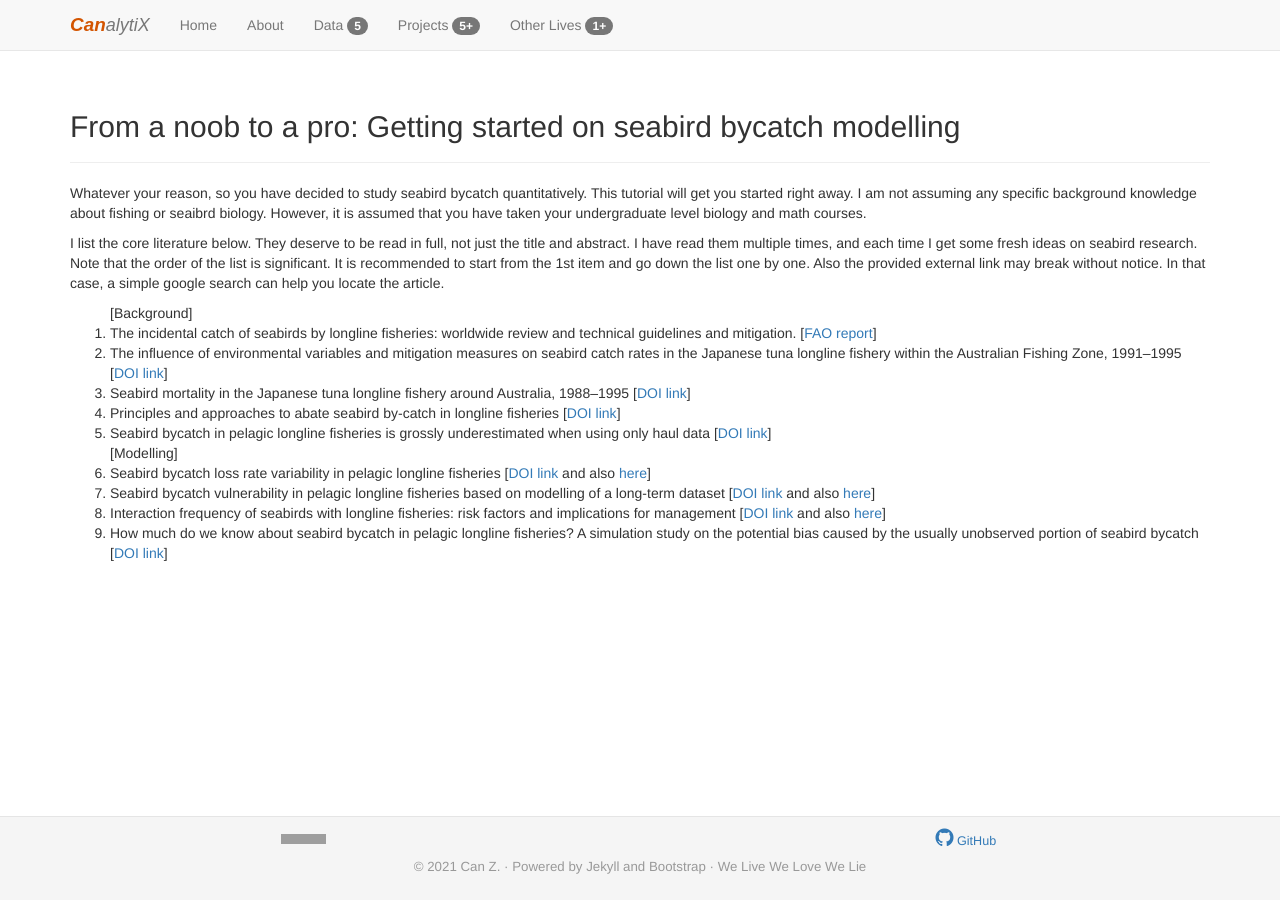
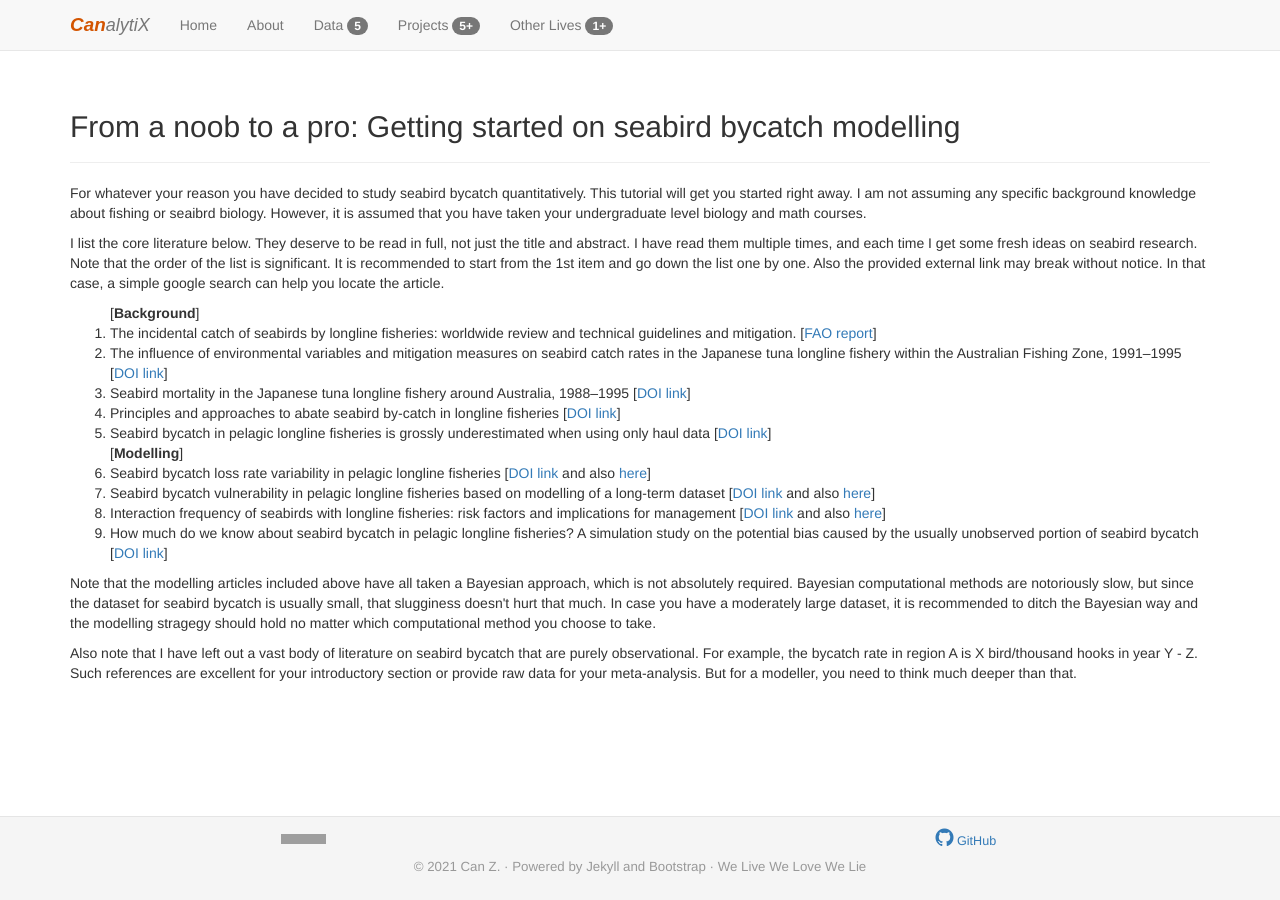
Before and after one commit to HVoltBb/HVoltBb.github.io, a Jekyll site: the page built from random/posts/getting_started.html, in a window 1280 px wide. Built offline with Jekyll 4.4.1, drawn with Linux system fonts in a browser that asks for light colours; comment, search, counter and statistics services are not loaded; grey boxes are pictures that could not be loaded.

Commit message:
Update getting_started.html

```diff
--- a/random/posts/getting_started.html
+++ b/random/posts/getting_started.html
@@ -13,13 +13,13 @@ description: Getting started on seabird bycatch modelling
 </h2>
 </div>
 <p>
-	Whatever your reason, so you have decided to study seabird bycatch quantitatively. This tutorial will get you started right away. I am not assuming any specific background knowledge about fishing or seaibrd biology. However, it is assumed that you have taken your undergraduate level biology and math courses.
+	For whatever your reason you have decided to study seabird bycatch quantitatively. This tutorial will get you started right away. I am not assuming any specific background knowledge about fishing or seaibrd biology. However, it is assumed that you have taken your undergraduate level biology and math courses.
 </p>
 <p>
 	I list the core literature below. They deserve to be read in full, not just the title and abstract. I have read them multiple times, and each time I get some fresh ideas on seabird research. Note that the order of the list is significant. It is recommended to start from the 1st item and go down the list one by one. Also the provided external link may break without notice. In that case, a simple google search can help you locate the article.
 </p>
 <ol>
-	<span>[Background]</span>
+	<span>[<b>Background</b>]</span>
 	<li>
 		The incidental catch of seabirds by longline fisheries: worldwide review and technical guidelines and mitigation. [<a href="http://www.fao.org/tempref/docrep/fao/005/w9817e/W9817e00.pdf">FAO report</a>]
 	</li>
@@ -35,7 +35,7 @@ description: Getting started on seabird bycatch modelling
 	<li>
 		Seabird bycatch in pelagic longline fisheries is grossly underestimated when using only haul data [<a href="https://doi.org/10.1371/journal.pone.0012491">DOI link</a>]
 	</li>
-	<span>[Modelling]</span>
+	<span>[<b>Modelling</b>]</span>
 	<li>
 		Seabird bycatch loss rate variability in pelagic longline fisheries [<a href="https://doi.org/10.1016/j.biocon.2020.108590">DOI link</a> and also <a href="/random/posts/birdbycatch_paper2021_3.html">here</a>]
 	</li>
@@ -50,4 +50,5 @@ description: Getting started on seabird bycatch modelling
 	</li>
 </ol>
 
-<p></p>
+<p>Note that the modelling articles included above have all taken a Bayesian approach, which is not absolutely required. Bayesian computational methods are notoriously slow, but since the dataset for seabird bycatch is usually small, that slugginess doesn't hurt that much. In case you have a moderately large dataset, it is recommended to ditch the Bayesian way and the modelling stragegy should hold no matter which computational method you choose to take.</p>
+<p>Also note that I have left out a vast body of literature on seabird bycatch that are purely observational. For example, the bycatch rate in region A is X bird/thousand hooks in year Y - Z. Such references are excellent for your introductory section or provide raw data for your meta-analysis. But for a modeller, you need to think much deeper than that.</p>
```
